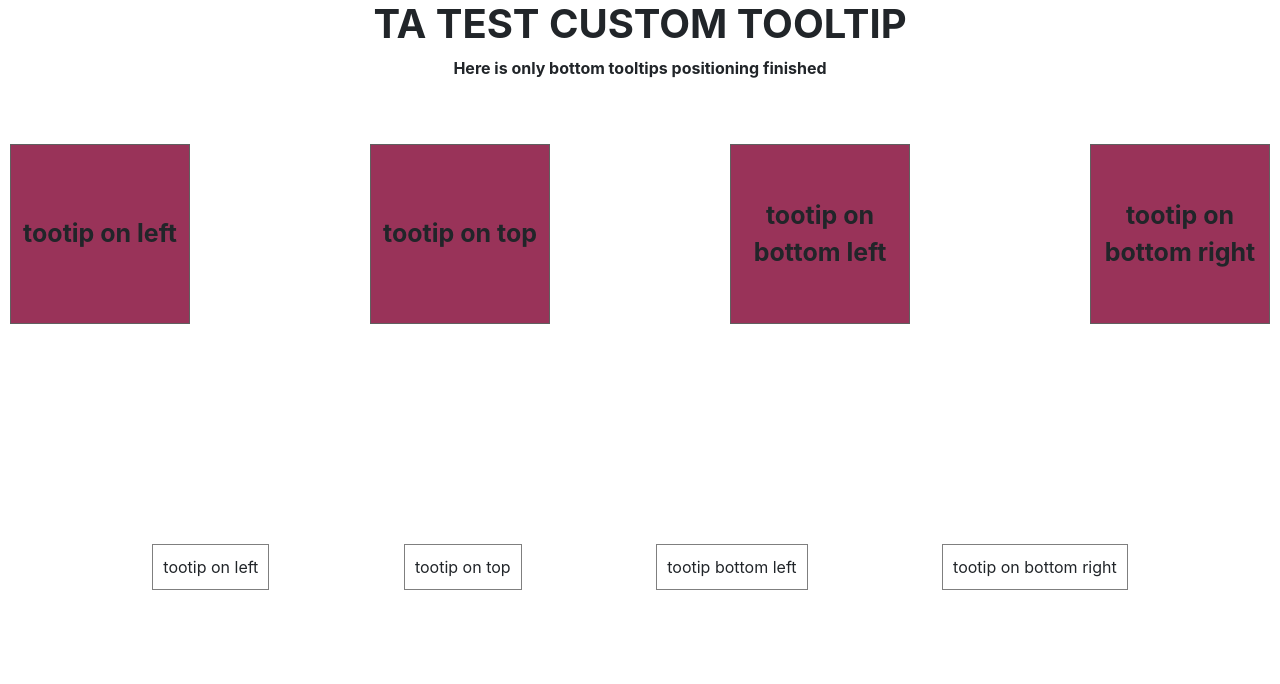
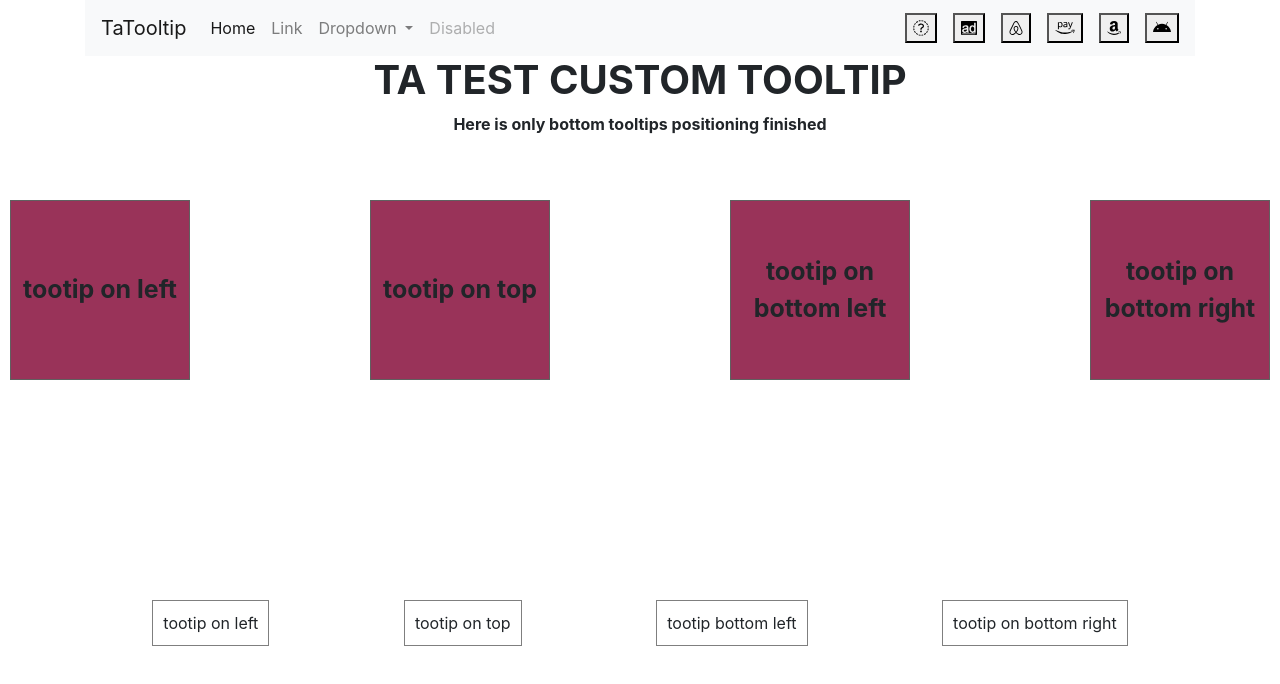
Before and after one commit to masterbg94/tooltip-directive, an Angular app: page / in a window 1280 px wide. Shown: the top 684 px of the page. Built offline with nearby package versions, Linux system fonts and the light colour scheme.

Commit message:
better view * bootstrap + font awesome header

```diff
--- a/angular.json
+++ b/angular.json
@@ -28,9 +28,12 @@
               "src/assets"
             ],
             "styles": [
-              "src/styles.scss"
+              "src/styles.scss",
+              "node_modules/@fortawesome/fontawesome-free/css/all.min.css"
             ],
-            "scripts": []
+            "scripts": [
+              "node_modules/@fortawesome/fontawesome-free/js/all.min.js"
+            ]
           },
           "configurations": {
             "production": {
--- a/package.json
+++ b/package.json
@@ -30,9 +30,10 @@
     "@angular-devkit/build-angular": "~0.901.9",
     "@angular/cli": "~9.1.9",
     "@angular/compiler-cli": "~9.1.11",
-    "@types/node": "^12.11.1",
+    "@fortawesome/fontawesome-free": "^5.14.0",
     "@types/jasmine": "~3.5.0",
     "@types/jasminewd2": "~2.0.3",
+    "@types/node": "^12.11.1",
     "codelyzer": "^5.1.2",
     "jasmine-core": "~3.5.0",
     "jasmine-spec-reporter": "~4.2.1",
--- a/src/app/app.component.html
+++ b/src/app/app.component.html
@@ -1,8 +1,63 @@
+<div class="container">
+  <!--Test menu-->
+  <nav class="navbar navbar-expand-lg navbar-light bg-light">
+    <a class="navbar-brand" href="#">TaTooltip</a>
+    <button class="navbar-toggler" type="button" data-toggle="collapse" data-target="#navbarSupportedContent" aria-controls="navbarSupportedContent" aria-expanded="false" aria-label="Toggle navigation">
+      <span class="navbar-toggler-icon"></span>
+    </button>
+
+    <div class="collapse navbar-collapse" id="navbarSupportedContent">
+      <ul class="navbar-nav mr-auto">
+        <li class="nav-item active">
+          <a class="nav-link" href="#">Home <span class="sr-only">(current)</span></a>
+        </li>
+        <li class="nav-item">
+          <a class="nav-link" href="#">Link</a>
+        </li>
+        <li class="nav-item dropdown">
+          <a class="nav-link dropdown-toggle" href="#" id="navbarDropdown" role="button" data-toggle="dropdown" aria-haspopup="true" aria-expanded="false">
+            Dropdown
+          </a>
+          <div class="dropdown-menu" aria-labelledby="navbarDropdown">
+            <a class="dropdown-item" href="#">Action</a>
+            <a class="dropdown-item" href="#">Another action</a>
+            <div class="dropdown-divider"></div>
+            <a class="dropdown-item" href="#">Something else here</a>
+          </div>
+        </li>
+        <li class="nav-item">
+          <a class="nav-link disabled" href="#">Disabled</a>
+        </li>
+      </ul>
+      <div class="d-flex flex-row">
+        <button class="ml-3" appTaTooltip="fa-adobe" placement="bottom-right">
+          <i class="fab fa-adobe"></i>
+        </button>
+        <button class="ml-3" appTaTooltip="fa-adversal" placement="bottom-right">
+          <i class="fab fa-adversal"></i>
+        </button>
+        <button class="ml-3" appTaTooltip="fa-airbnb" placement="bottom-right">
+          <i class="fab fa-airbnb"></i>
+        </button>
+        <button class="ml-3" appTaTooltip="fa-amazon-pay" placement="bottom-right">
+          <i class="fab fa-amazon-pay"></i>
+        </button>
+        <button class="ml-3" appTaTooltip="fa-amazon" placement="bottom-right">
+          <i class="fab fa-amazon"></i>
+        </button>
+        <button class="ml-3" appTaTooltip="fa-android" placement="bottom-right">
+          <i class="fab fa-android"></i>
+        </button>
+      </div>
+    </div>
+  </nav>
+  <!--Test menu-->
+</div>
+
 <div class="container-fluid">
   <div class="container d-flex flex-column align-items-center justify-content-center">
     <h1 class="text-uppercase"><b>TA Test custom tooltip</b></h1>
     <p><b>Here is only bottom tooltips positioning finished</b></p>
-
   </div>
 </div>
 
```
Also changed, not shown: 1 other file (tests, documents, lock files or other folders).
